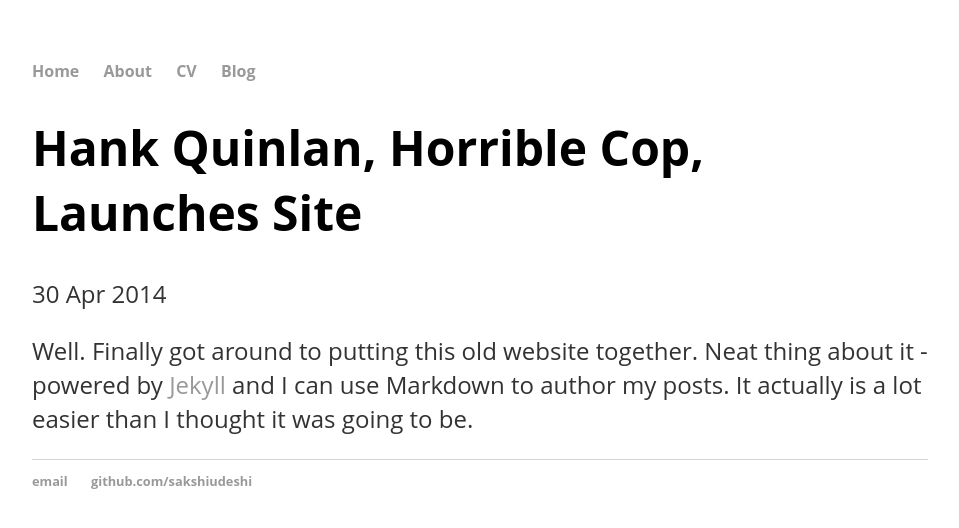
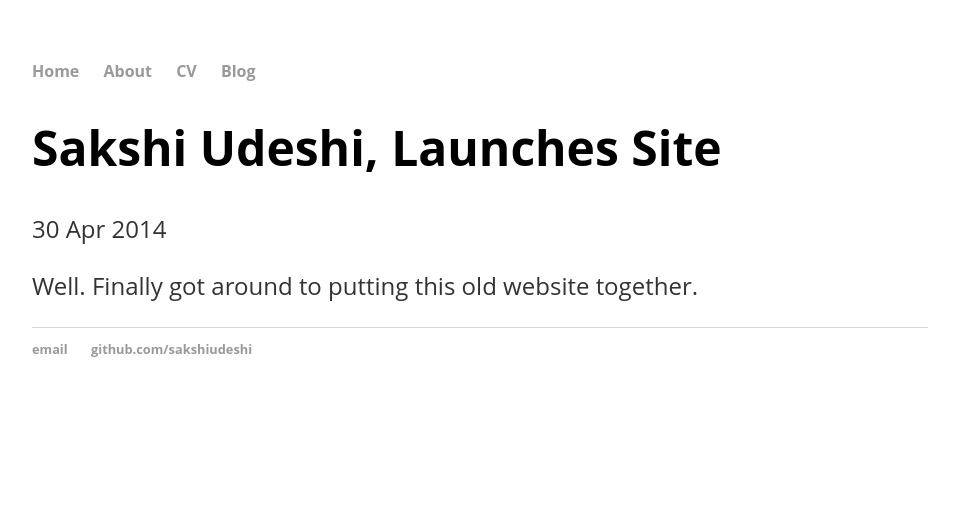
Before and after one commit to sakshiudeshi/sakshiudeshi.github.io, a Jekyll site: the page built from _posts/2014-04-30-hank-quinlan-site-launched.md, in a window 1280 px wide. Shown: the top 528 px of the page, without its empty margins (160-1119 px from the left). Built offline with Jekyll 4.4.1, drawn with Linux system fonts in a browser that asks for light colours.

Commit message:
opensans adding 3

```diff
--- a/_posts/2014-04-30-hank-quinlan-site-launched.md
+++ b/_posts/2014-04-30-hank-quinlan-site-launched.md
@@ -1,7 +1,7 @@
 ---
 layout: post
-title: "Hank Quinlan, Horrible Cop, Launches Site"
+title: "Sakshi Udeshi, Launches Site"
 date: 2014-04-30
 ---
 
-Well. Finally got around to putting this old website together. Neat thing about it - powered by [Jekyll](http://jekyllrb.com) and I can use Markdown to author my posts. It actually is a lot easier than I thought it was going to be.
+Well. Finally got around to putting this old website together.
--- a/about/index.html
+++ b/about/index.html
@@ -5,11 +5,11 @@ title: About Hank Quinlan
 
 		<div class="about">
 			<h1>About</h1>
-			<p>You can optionally insert a brief bio here. You went to this school, you studied that, you now work in this field with research interests in that subject. At your previous position at this place, you worked on this or that. You can list some of your significant accomplishments, awards, or recognition here as well. You live in this city with these animals and people. In your free time you like X, Y, and Z.</p>
+			<p>Sakshi Udeshi went to BITS, Pilani for his undergraduate studies. He thinks writing about himself in third person is kinda funny. </p>
 
-			<ul class="contacts">
+			<!-- <ul class="contacts">
 				<li><a href="#">@TwitterHandle</a></li>
 				<li><a href="#">Your Departmental Webpage</a></li>
 				<li><a href="#">Another site you want to link to</a></li>
-				</ul>
+				</ul> -->
 		</div>
--- a/cv/index.html
+++ b/cv/index.html
@@ -6,7 +6,7 @@ title: CV of Your Name
 	<div class="cv">
 		<a href="#" class="download" title="Download CV as PDF">Download CV</a>
 					<h1>Sakshi Udeshi</h1>
-					<address>
+					<!-- <address>
 					<strong>Affiliation</strong><br>
 					Street Address<br>
 					City State 12345<br>
@@ -16,7 +16,7 @@ title: CV of Your Name
 
 					<h2>Select Publications</h2>
 
-					<p><strong>Last Name, F.</strong> (204). Title of a Chapter You Wrote for a Book. In I.M Editor (Ed.), <em>The Book I Contributed To</em> (pp. 97-108). City, ST: Publisher Name. Chapter available at: <a href="#">http://permalink</a>.
+					<p><strong>Last Name, F.</strong> (204). Title of a Chapter You Wrote for a Book. In I.M Editor (Ed.), <em>The Book I Contributed To</em> (pp. 97-108). City, ST: Publisher Name. Chapter available at: <a href="#">http://permalink</a>. -->
 
 
 	</div>
--- a/index.html
+++ b/index.html
@@ -5,5 +5,5 @@ title: Hank Quinlan, Horrible Cop
 
 		<div class="blurb">
 			<h1>Hi there, I'm Sakshi Udeshi!</h1>
-			<p>I'm best known as the horrible cop from <em>A Touch of Evil</em>. Don't trust me. <a href="/about">Read more about my life...</a></p>
+			<p>It seems that this website is under construction. <!-- <em>A Touch of Evil</em>. Don't trust me. <a href="/about">Read more about my life...</a> --></p>
 		</div>
```
